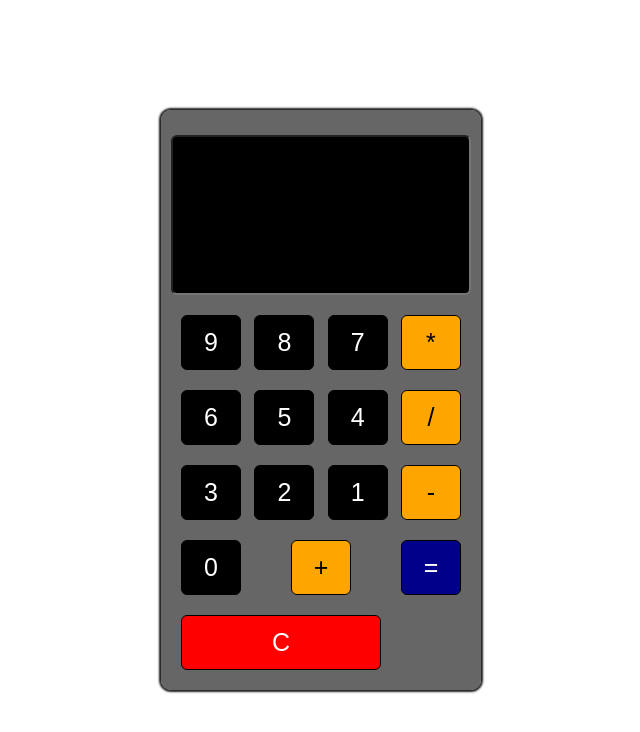
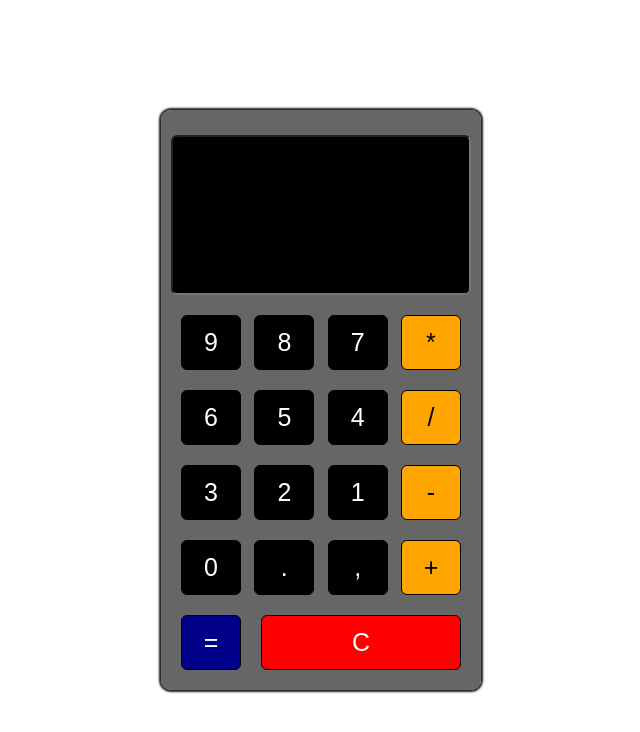
Before and after one commit to Greatful001/SimpleCal, a plain HTML site: page index.html in a window 1280 px wide. Shown: the whole page, without its empty margins (319-959 px from the left). Drawn offline with Linux system fonts and the light colour scheme.

Commit message:
Update index.html

```diff
--- a/index.html
+++ b/index.html
@@ -28,6 +28,8 @@
             <button type="button" class="btn" id="btn-blue" value="1">1</button>
             <button type="button" class="btn" id="btn-yellow" value="-">-</button>
             <button type="button" class="btn" id="btn-blue" value="0">0</button>
+            <button type="button" class="btn" id="btn-blue" value=".">.</button>
+            <button type="button" class="btn" id="btn-blue" value=",">,</button>
             <button type="button" class="btn" id="btn-yellow" value="+">+</button>
             <button type="button" class="btn equal-btn">=</button>
             <button type="button" class="btn clear-btn">C</button>
```
